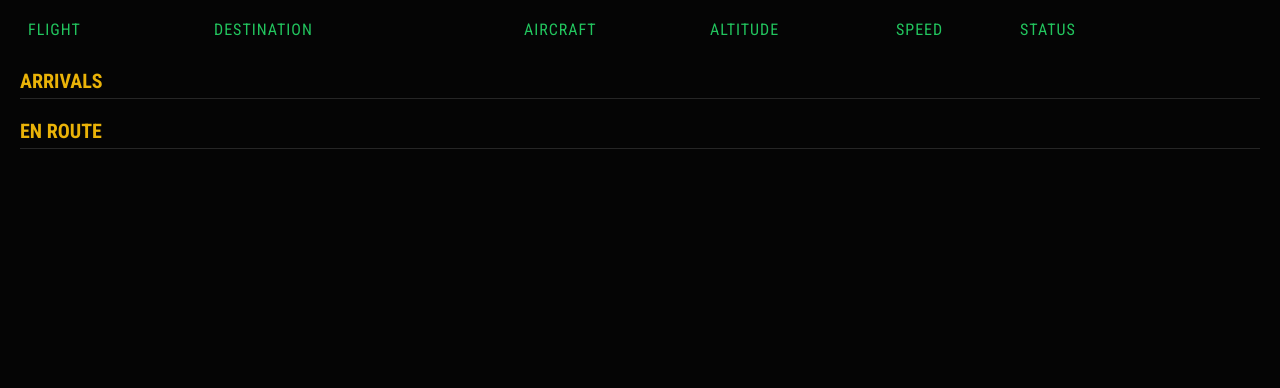
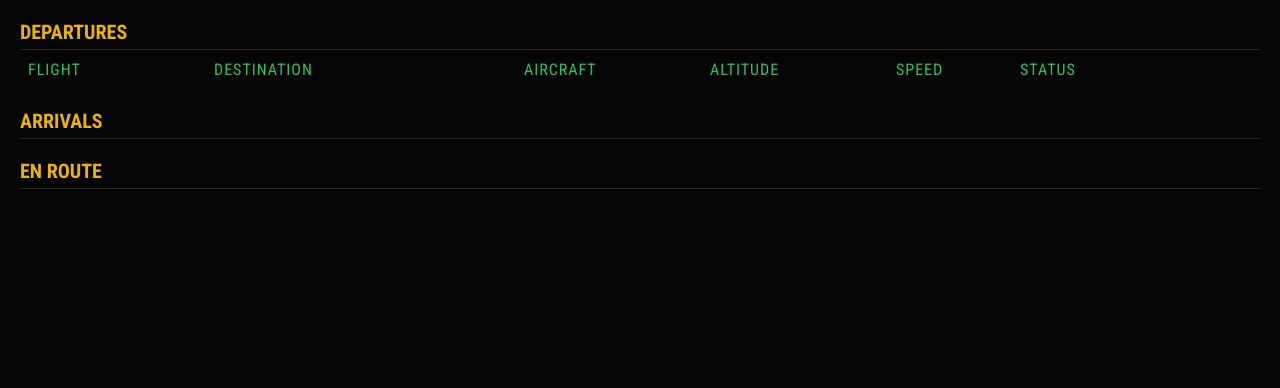
Before and after one commit to tazmattar/flight-board, a Flask app: page / in a window 1280 px wide. Shown: the part 70-458 px from the top of the page. Run offline with Flask 3, Linux system fonts and the light colour scheme; lists and menus that the app fills with data are empty; some libraries are stand-ins or nearby versions.

Commit message:
added departures title

```diff
--- a/templates/index.html
+++ b/templates/index.html
@@ -41,6 +41,7 @@
                             <th style="width: 20%">Status</th>
                         </tr>
                     </thead>
+                    <div class="section-divider">Departures</div>
                     <tbody id="departureList"></tbody>
                 </table>
 
```
